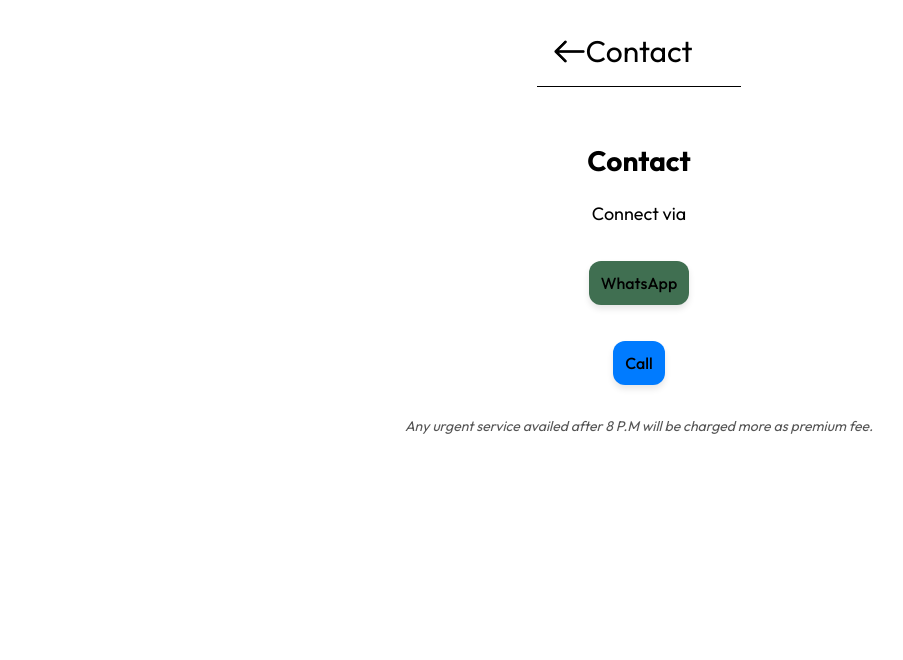
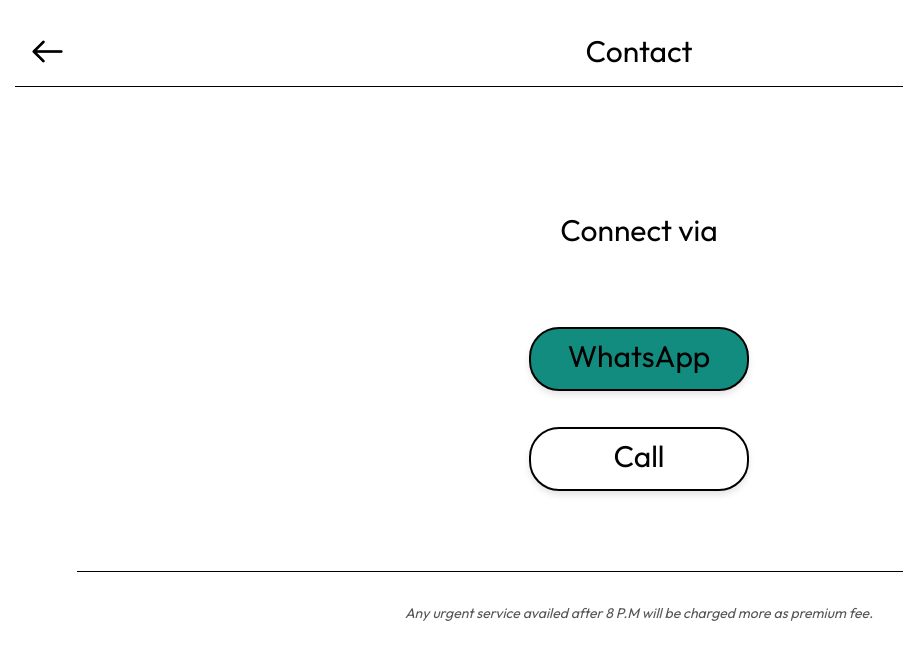
Before and after one commit to ayushthakurrrr/Technician-s-Web, a React (Vite) app: page /contact in a window 1280 px wide. Shown: the top 660 px of the page, without its empty margins (1-904 px from the left). Built offline with nearby package versions, Linux system fonts and the light colour scheme.

Commit message:
contact us page fix

```diff
--- a/index.html
+++ b/index.html
@@ -8,6 +8,8 @@
     <link rel="preconnect" href="https://fonts.gstatic.com" crossorigin>
     <link href="https://fonts.googleapis.com/css2?family=League+Spartan:wght@100..900&family=Outfit:wght@100..900&display=swap" rel="stylesheet">
     <title>Kanchan Refrigeration</title>
+    <link href="https://fonts.googleapis.com/css2?family=Outfit:wght@400;700&display=swap" rel="stylesheet">
+
   </head>
   <body>
     <div id="root"></div>
--- a/src/css/contact.css
+++ b/src/css/contact.css
@@ -1,27 +1,43 @@
 /* Contact.css */
 .contact-container {
+  position: relative; /* Important for absolute children */
   min-height: 100vh;
   padding: 1rem;
-    background-color: white;
-    color: black;
+  background-color: #ffffff; /* still white */
+  color: #000000; /* still black */
   display: flex;
   flex-direction: column;
   align-items: center;
+  box-sizing: border-box;
 }
 
 .contact-header {
-    font-size: 1.75rem;
-    font-weight: bold;
-    margin-top: 1rem;
-    margin-bottom: 1.5rem;
+  position: absolute;
+  top: 60px;
+  left: 166px;
+  width: 108px;
+  height: 38px;
+  font-family: 'Outfit', sans-serif;
+  font-weight: 400;
+  font-size: 30px;
+  line-height: 100%;
+  letter-spacing: 0%;
 }
 
 .connect-text {
-    font-size: 1.125rem;
-    margin-bottom: 1rem;
+  position: absolute;
+  top: 215px; /* Start from 255px from the top */
+  width: 263px;
+  height: 63px;
+  font-size: 30px;
+  font-weight: 400;
+  line-height: 100%;
+  letter-spacing: 0%;
+  font-family: 'Outfit', sans-serif;
+  text-align: center;
 }
-
 .button-group {
+  margin-top: 220px;
   display: flex;
   flex-direction: column;
   gap: 1rem;
@@ -32,33 +48,49 @@
 .contact-button {
   text-align: center;
   padding: 0.75rem;
-    border-radius: 12px;
-    color: white;
+  border-radius: 30px;
+  color: black; /* Black font color */
   text-decoration: none;
   font-size: 1rem;
   font-weight: 500;
   box-shadow: 0 4px 6px rgba(0, 0, 0, 0.1);
-    transition: background-color 0.3s;
+  border: 2px solid black; /* Black border color */
+  transition: background-color 0.3s, transform 0.3s; /* Smooth hover transition */
+  width: 220px;
+  height: 64px;
+  position: relative;
+  font-family: 'Outfit', sans-serif; /* Font family as per your Figma details */
 }
 
 .whatsapp-button {
-    color: black;
-    background-color: #406f51;
+  font-family: 'Outfit', sans-serif; /* Font family */
+  font-weight: 400; /* Font weight */
+  font-size: 30px; /* Font size */
+  line-height: 100%; /* Line height */
+  letter-spacing: 0%; /* Letter spacing */
+  background-color: rgba(18, 140, 126, 1); /* Background color as specified */
 }
 
 .whatsapp-button:hover {
-    color: black;
-    background-color: #406f51;
+  background-color: #128C7E; /* Hover background color for WhatsApp */
+  color: black; /* Font color remains black on hover */
+  border-color: black; /* Ensure black border remains */
+  transform: scale(1.05); /* Slight zoom on hover */
 }
 
 .call-button {
-    color: black;
-    background-color: #007bff;
+  background-color: rgba(255, 255, 255, 1);
+  font-family: 'Outfit', sans-serif; /* Font family */
+  font-weight: 400; /* Font weight */
+  font-size: 30px; /* Font size */
+  line-height: 100%; /* Line height */
+  letter-spacing: 0%; /* Letter spacing */
+  ;
 }
 
 .call-button:hover {
-    color: black;
-    background-color: #0056b3;
+  background-color: rgba(255, 255, 255, 1); /* Hover color change */
+  transform: scale(1.05); /* Slight zoom on hover */
 }
 
 .urgent-text {
@@ -67,3 +99,11 @@
   color: #555;
   font-style: italic;
 }
+
+/* Divider Line */
+.divider-line {
+  width: 90%;
+  border: none;
+  border-top: 1px solid black;
+  margin: 5rem 0 0rem 0; /* Top and bottom margin for gap */
+}
--- a/src/css/pageHeader.css
+++ b/src/css/pageHeader.css
@@ -1,4 +1,4 @@
-.page-header {
+/* .page-header {
   display: flex;
   justify-content: space-between;
   align-items: center;
@@ -23,4 +23,34 @@
 
 .header-placeholder {
   visibility: hidden;
+} */
+.page-header {
+  display: flex;
+  align-items: center;
+  padding: 16px;
+  margin-bottom: 0; /* Removed extra margin */
+  border-bottom: 1px solid black;
+  font-family: 'Outfit', sans-serif;
+  position: relative; /* To allow absolute positioning of the back icon */
+  width: 100%; /* Ensure the header container spans the full width */
 }
+
+.back-icon {
+  width: 33px;
+  height: 33px;
+  cursor: pointer;
+  position: absolute; /* Position the back icon on the left */
+  left: 16px; /* Give some space from the left */
+}
+
+.header-title {
+  font-weight: 400;
+  font-size: 30px;
+  text-align: center;
+  width: 100%; /* Make sure the title takes up the available space */
+  flex-grow: 1;
+}
+
+.header-placeholder {
+  visibility: hidden;
+}
--- a/src/pages/Contact.jsx
+++ b/src/pages/Contact.jsx
@@ -10,7 +10,7 @@
   return (
     <div className="contact-container">
       <PageHeader title="Contact"/>
-      <h1 className="contact-header">Contact</h1>
+      {/* <h1 className="contact-header">Contact</h1> */}
 
       <p className="connect-text">Connect via</p>
 
@@ -32,6 +32,8 @@
         </a>
       </div>
 
+      <hr className="divider-line" />
+
       <p className="urgent-text">
         Any urgent service availed after
         8 P.M will be charged
```
Lines whose indentation alone changed are shown as unchanged.
